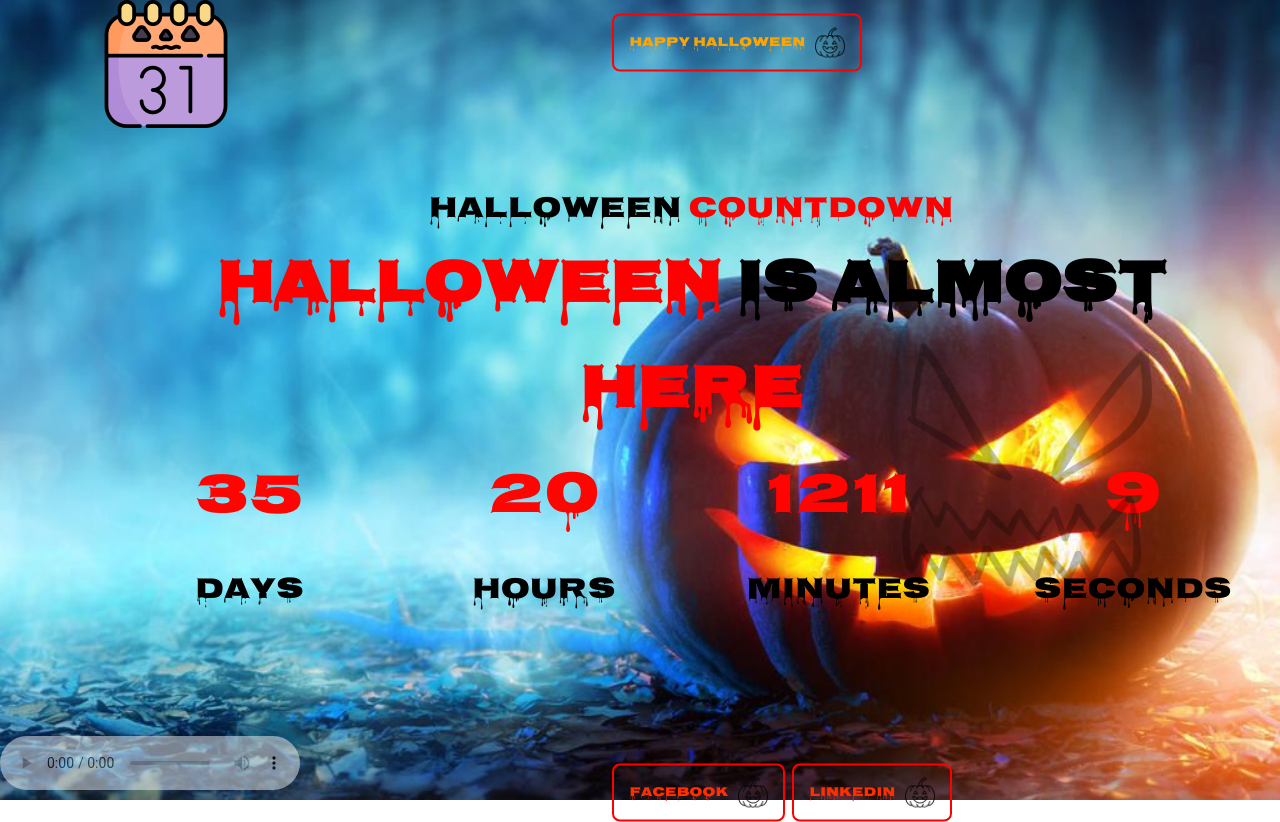
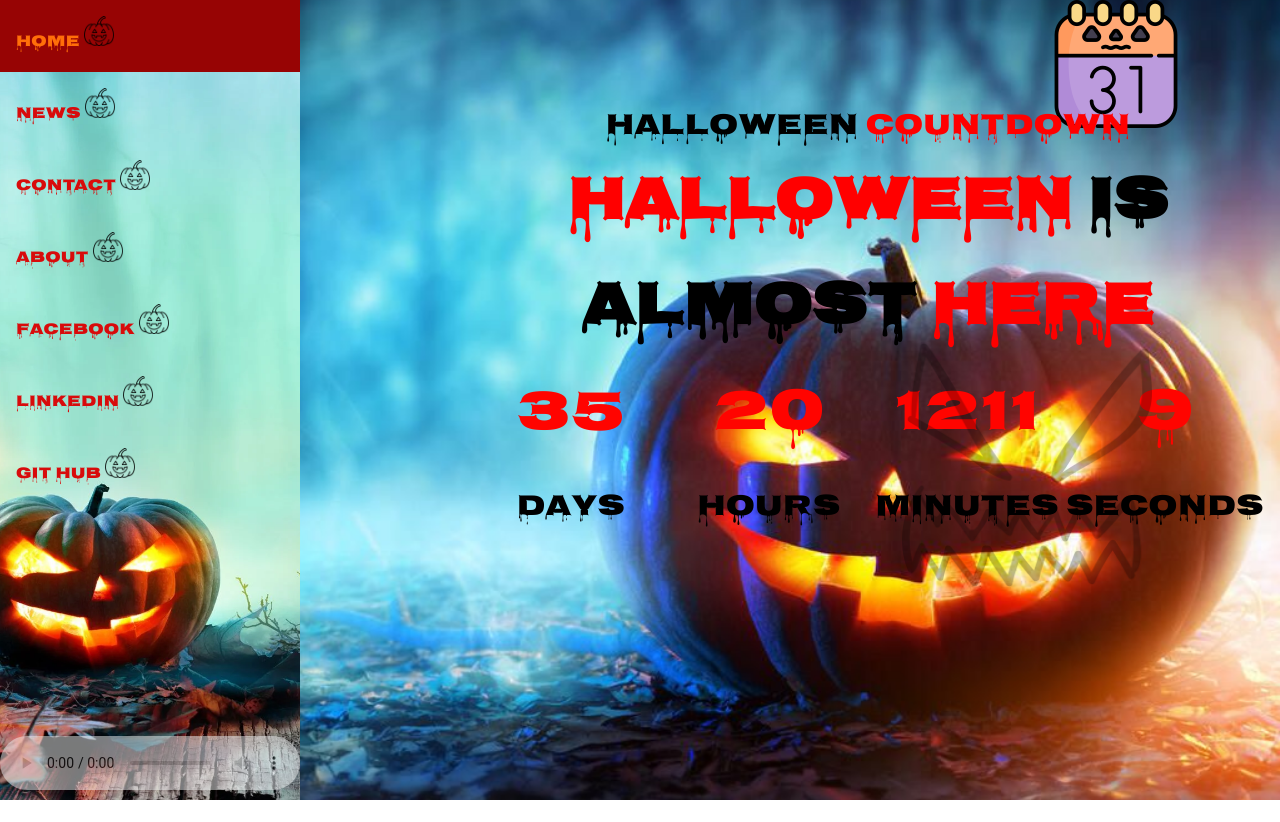
Before and after one commit to DevCodeX1/Halloween-countdown, a plain HTML site: page index.html in a window 1280 px wide. After the commit the page ends 800 px from the top, so only its background shows below. Drawn offline with Linux system fonts and the light colour scheme.

Commit message:
added sidebar and removed buttons

```diff
--- a/index.html
+++ b/index.html
@@ -14,7 +14,17 @@
 </head>
 <body>
       <div class="container">
-        <img src="images/halloween.png" alt="logo">
+        <div class="sidebar">
+          <a class="active" href="index.html">Home <img src="images/pumpkin.png" alt="pumpkin"></a>
+          <a href="#news">News <img src="images/pumpkin.png" alt="pumpkin"></a>
+          <a href="#contact">Contact <img src="images/pumpkin.png" alt="pumpkin"></a>
+          <a href="#about">About <img src="images/pumpkin.png" alt="pumpkin"></a>
+          <a href="https://www.facebook.com/DavidH25/">Facebook <img src="images/pumpkin.png"alt="pumpkin"></a>
+          <a href="https://www.linkedin.com/in/david-hawley-5936a817a/">LinkedIn <img src="images/pumpkin.png" alt="pumpkin"></a>
+          <a href="https://github.com/DevCodeX1">Git Hub <img src="images/pumpkin.png"alt="pumpkin"></a>
+        </div>
+
+        <img id="hallo-img" src="images/halloween.png" alt="logo">
         <div class="content">
           <p> <span>Halloween</span> Countdown</p>
           <h1>Halloween<span> Is Almost</span> Here</h1>
@@ -36,9 +46,6 @@
                 <span>Seconds</span>
             </div>
           </div>
-          <a href="https://www.facebook.com/DavidH25/"><button id="button1" type="button">Facebook <img src="images/pumpkin.png"alt="pumpkin"></button></a>
-          <a href="https://www.linkedin.com/in/david-hawley-5936a817a/"><button id="button2" type="button">LinkedIn <img src="images/pumpkin.png"alt="pumpkin"></button></a>
-          <a href="https://github.com/DevCodeX1"><button type="button">Happy Halloween <img src="images/pumpkin.png" alt="pumpkin"></button></a>
         </div>
 
 
--- a/script.js
+++ b/script.js
@@ -13,3 +13,13 @@
           document.getElementById("seconds").innerHTML = seconds;
 
         }, 1000);
+
+
+
+function w3_open() {
+  document.getElementById("mySidebar").style.display = "block";
+}
+
+function w3_close() {
+  document.getElementById("mySidebar").style.display = "none";
+}
--- a/style.css
+++ b/style.css
@@ -16,10 +16,16 @@ h1{
     background-position: center;
     background-size: cover;
     padding: 0 8%;
-    position: relative;
+    position: fixed;
+
+}
+.container #hallo-img{
+    position: fixed;
+    right: 100px;
 }
 .content{
-    top: 50%;
+    top: 75%;
+    left: 20%;
     position: absolute;
     transform: translateY(-50%);
     color:  white;
@@ -92,21 +98,6 @@ h1{
 
 }
 
-
-#button1{
-    color: rgb(255, 47, 0);
-    position: absolute;
-    top: 550px;
-}
-#button2{
-    color: rgb(255, 47, 0);
-    position: absolute;
-    top: 550px;
-    left: 690px;
-    width: 160px;
-
-}
-
 .content button {
     background: transparent;
     border: 2px solid rgb(254, 0, 0);
@@ -122,3 +113,73 @@ h1{
 
     color: orange;
 }
+
+.container .sidebar img{
+    width: 30px;
+
+}
+
+.sidebar {
+    margin: 0;
+    padding: 0;
+    width: 300px;
+    position: absolute;
+    height: 100%;
+    overflow: auto;
+    left: 0;
+    background-image: url(./images/wp10010695.jpg);
+    background-position: center;
+    background-size: cover;
+}
+
+/* Sidebar links */
+.sidebar a {
+    display: block;
+    color: rgb(216, 11, 11);
+    padding: 16px;
+    text-decoration: none;
+}
+
+/* Active/current link */
+.sidebar a.active {
+    background-color: #970404;
+    color: rgb(255, 111, 9);
+}
+
+/* Links on mouse-over */
+.sidebar a:hover:not(.active) {
+    background-color: #0a0000;
+    color: white;
+}
+
+/* Page content. The value of the margin-left property should match the value of the sidebar's width property */
+div.content {
+    margin-left: 200px;
+    padding: 1px 16px;
+    height: 1000px;
+}
+
+/* On screens that are less than 700px wide, make the sidebar into a topbar */
+@media screen and (max-width: 700px) {
+    .sidebar {
+        width: 100%;
+        height: auto;
+        position: relative;
+    }
+
+    .sidebar a {
+        float: left;
+    }
+
+    div.content {
+        margin-left: 0;
+    }
+}
+
+/* On screens that are less than 400px, display the bar vertically, instead of horizontally */
+@media screen and (max-width: 400px) {
+    .sidebar a {
+        text-align: center;
+        float: none;
+    }
+}
```
Also changed, not shown: images/wp10010695.jpg (added).
